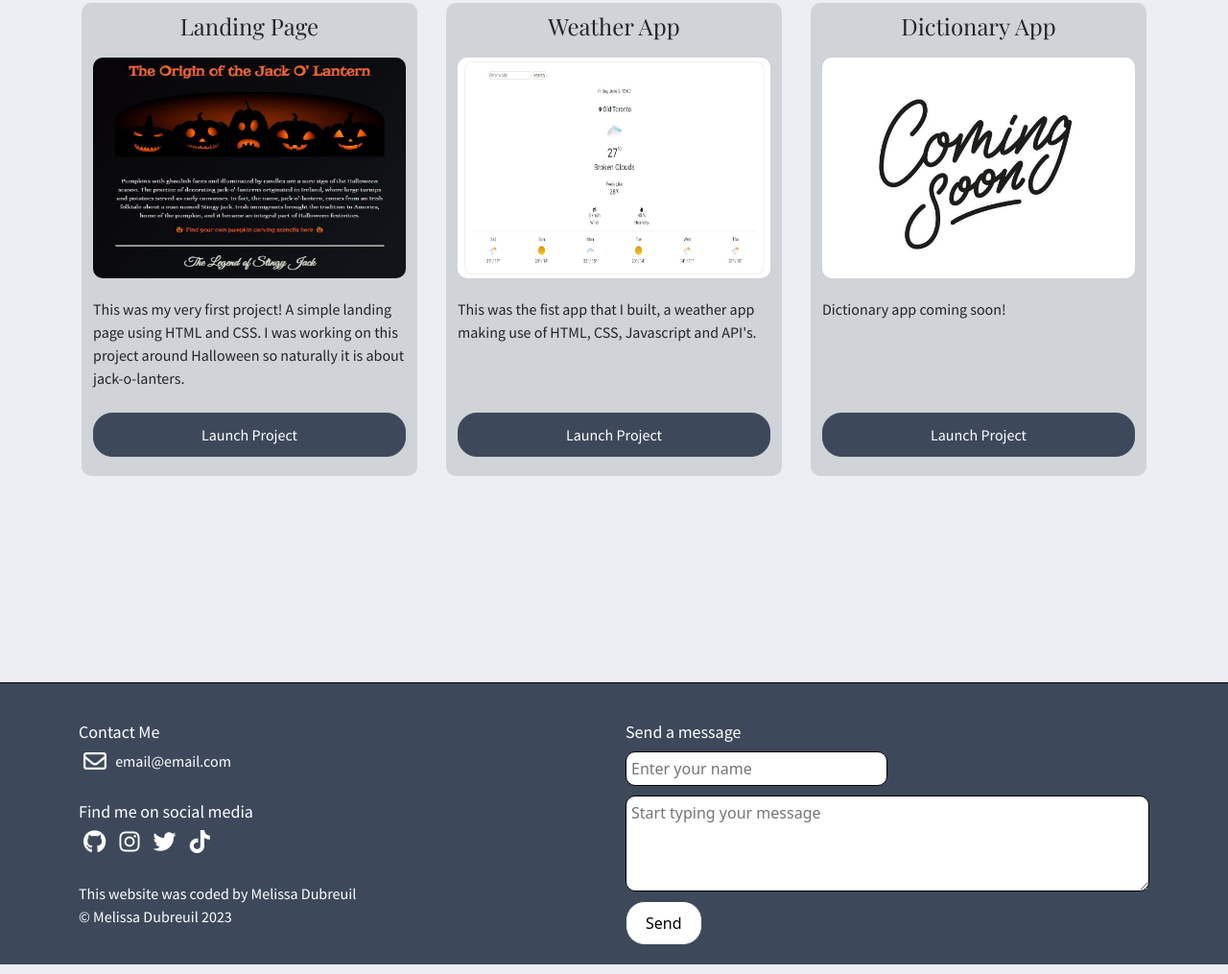
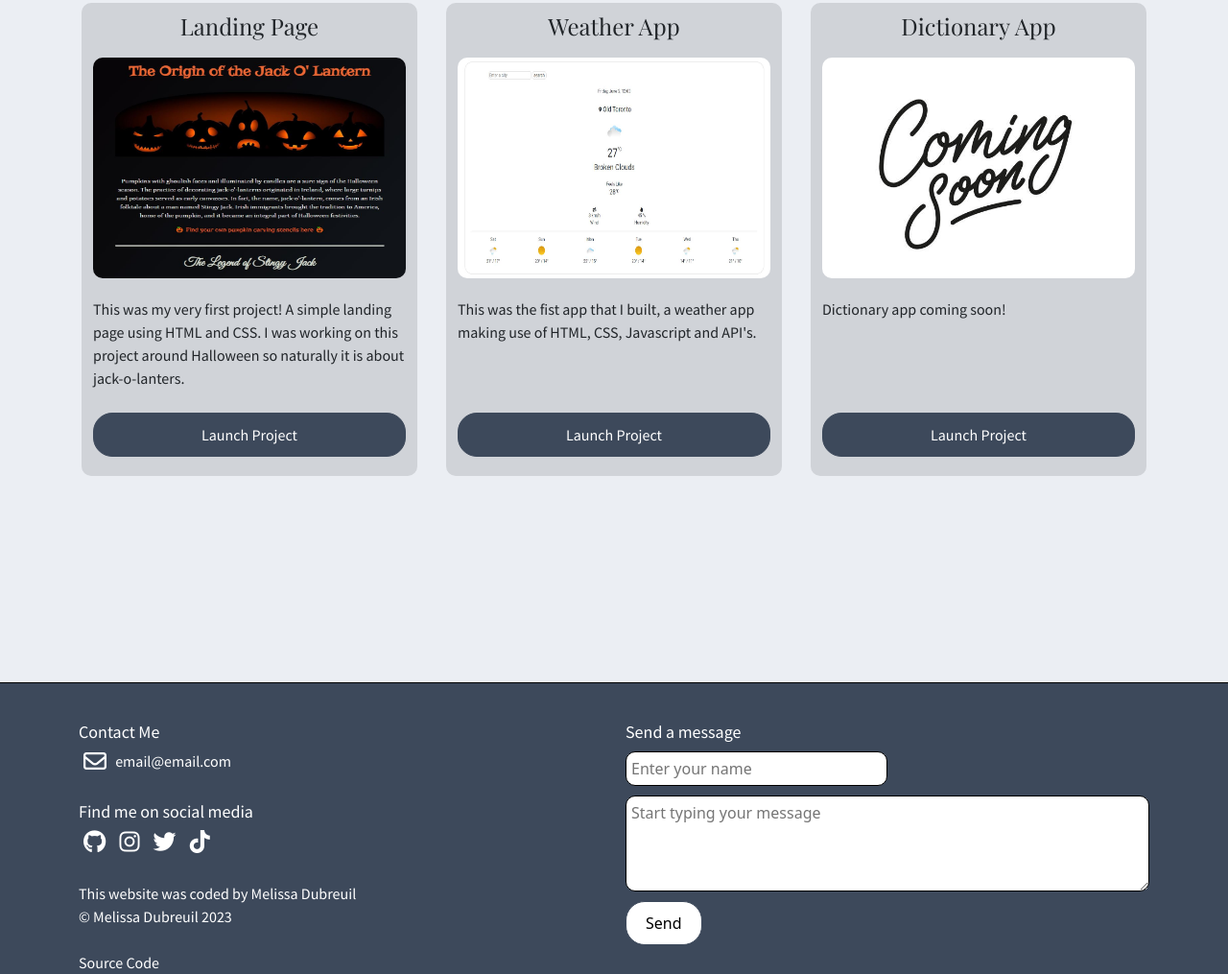
Before and after one commit to Melissa1825/Portfolio-Project, a plain HTML site: page index.html in a window 1280 px wide. Shown: the part 1087-2102 px from the top of the page at 96% size. Drawn offline with nearby package versions, Linux system fonts and the light colour scheme.

Commit message:
Added repo link

```diff
--- a/index.html
+++ b/index.html
@@ -115,8 +115,13 @@
         </div>
 
         <span>This website was coded by Melissa Dubreuil
-        <br/>© Melissa Dubreuil 2023</span>
-      </div>
+        <br/>© Melissa Dubreuil 2023
+        <br />
+        <br />
+        <a href="https://github.com/Melissa1825/Portfolio-Project" target="_blank">Source Code</a>
+      </span>
+
+    </div>
 
       <div class="form col-md-6">
           <h6>Send a message</h6>
```
Also changed, not shown: about.html (+3 -0 lines), work.html (+3 -0 lines).
